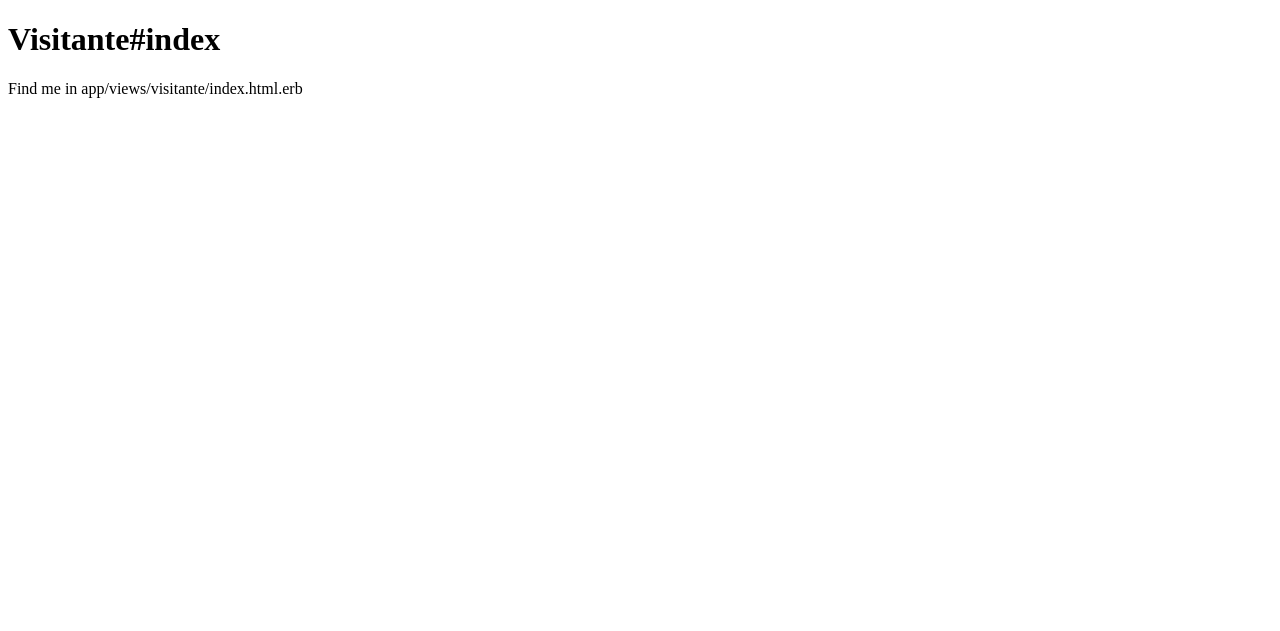
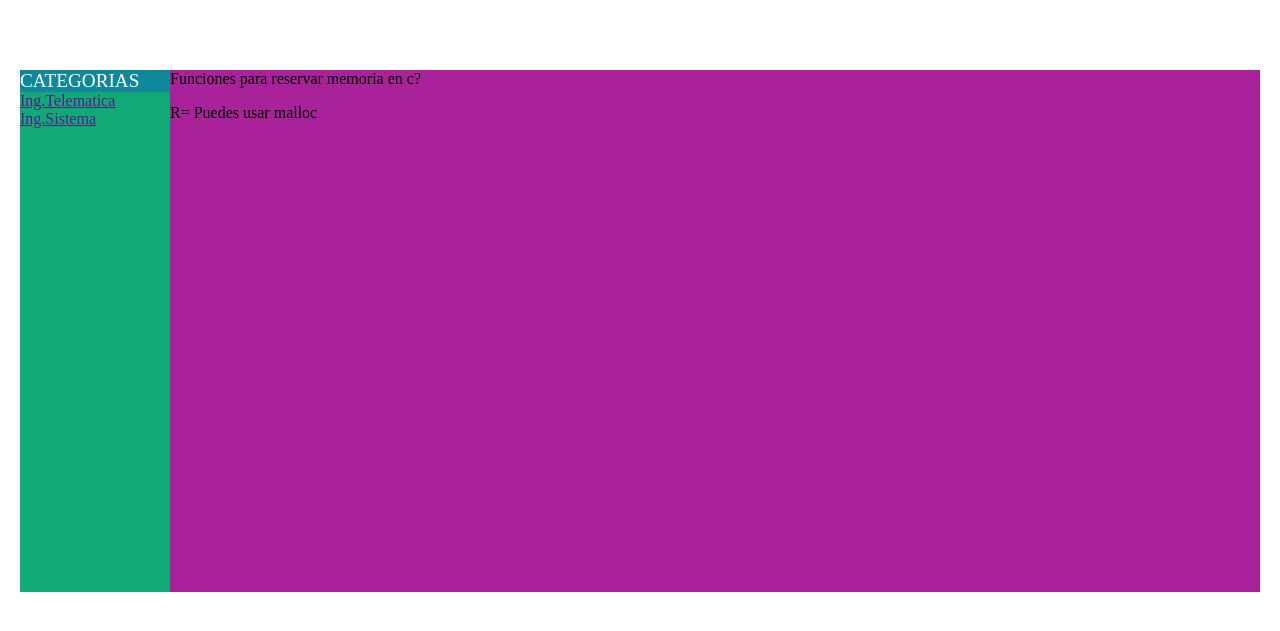
Before and after one commit to HackathonNicaragua/weareone, a Rails app: page /visitante/index in a window 1280 px wide. Shown: the top 631 px of the page. Run offline with Rails 7, Linux system fonts and the light colour scheme; style sheets or scripts are compiled from the project's sources.

Commit message:
Primera version de la vista Visitante

```diff
--- /dev/null
+++ b/uniting-university/app/assets/stylesheets/visitante.css
@@ -0,0 +1,27 @@
+/* dandole estilo al body*/
+body{
+margin-left: 20px;
+margin-right: 20px;
+
+
+}
+#aside_visitante{
+	background: #189;
+	width: 150px;
+	margin-top: 70px;
+	}
+#btn_cate_vistante{
+color: #fff;
+font-size: 1.2em;
+}
+#lista_categoria_visitante{
+background: #1a7;
+height: 500px;
+}
+#preguntas_visitante{
+	background: #a29;
+	margin-left:150px;
+    margin-top: -538px;
+
+height: 522px;
+	}
--- a/uniting-university/app/assets/stylesheets/visitante.scss
+++ /dev/null
@@ -1,3 +0,0 @@
-// Place all the styles related to the visitante controller here.
-// They will automatically be included in application.css.
-// You can use Sass (SCSS) here: http://sass-lang.com/
--- a/uniting-university/app/views/visitante/index.html.erb
+++ b/uniting-university/app/views/visitante/index.html.erb
@@ -1,2 +1,22 @@
-<h1>Visitante#index</h1>
-<p>Find me in app/views/visitante/index.html.erb</p>
+<!DOCTYPE html>
+<html>
+<head>
+	<title>visitante</title>
+	<link rel="stylesheet" type="text/css" href="assets/stylesheet/visitante.css">
+</head>
+<body>
+	<aside id="aside_visitante">
+	     <div id="btn_cate_vistante"> CATEGORIAS </div>
+			<div id="lista_categoria_visitante">
+				<a href="" > Ing.Telematica</a> <br>
+				<a href=""> Ing.Sistema</a>
+			</div>
+
+	</aside>
+    <div id="preguntas_visitante">
+				<p> Funciones para reservar memoria en c? </p>
+				<p> R=  Puedes usar malloc </p>
+	</div>
+
+</body>
+</html>
```
